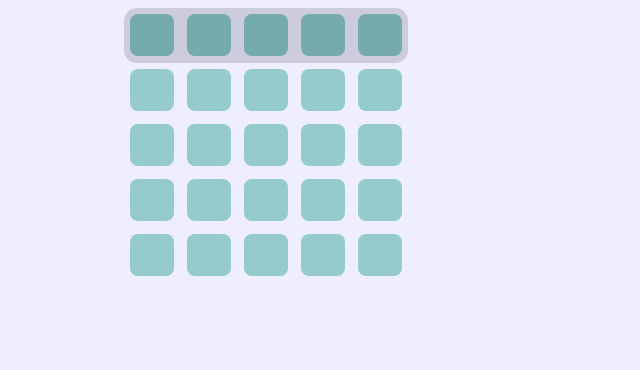
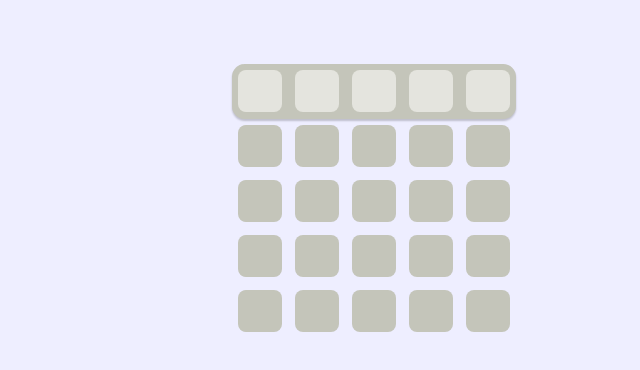
Before and after one commit to guillerplr/letradooo, a React (Vite) app: page / in a window 1280 px wide. Shown: the top 370 px of the page, without its empty margins (266-906 px from the left). Built offline with nearby package versions, Linux system fonts and the light colour scheme.

Commit message:
cores ajustadas e input corrigido

```diff
--- a/src/Game.jsx
+++ b/src/Game.jsx
@@ -4,15 +4,17 @@ import Letra from './input/Letra';
 import Palavra from './input/Palavra';
 
 const Game = () => {
+  function handleSubmit() {
+    console.log('foi');
+  }
+
   return (
-    <section className={styles.container}>
-      <form>
-        <Palavra classe="ativo" />
-        <Palavra disabled />
-        <Palavra disabled />
-        <Palavra disabled />
-        <Palavra disabled />
-      </form>
+    <section className={styles.container} onSubmit={handleSubmit}>
+      <Palavra classe />
+      <Palavra disabled />
+      <Palavra disabled />
+      <Palavra disabled />
+      <Palavra disabled />
     </section>
   );
 };
--- a/src/Game.module.css
+++ b/src/Game.module.css
@@ -1,4 +1,7 @@
 .container {
   max-width: 500px;
-  margin: auto;
+  margin: 4rem auto;
+  display: flex;
+  flex-direction: column;
+  align-items: center;
 }
--- a/src/input/Letra.jsx
+++ b/src/input/Letra.jsx
@@ -6,32 +6,32 @@ const Letra = ({ id, setValue, ...props }) => {
     <>
       <input
         {...props}
+        autoComplete="off"
         id={id}
         name={id}
-        onChange={(event) => {
-          event.preventDefault();
-          console.log(event);
-          setValue(event.target.value);
-          if (document.activeElement.nextSibling != null) {
-            document.activeElement.nextSibling.focus();
-          }
-        }}
         onKeyDown={(tecla) => {
-          tecla.preventDefault();
           switch (tecla.keyCode) {
+            case 13:
+              tecla.preventDefault();
+              console.log('faz a função!');
+              break;
             case 46:
             case 8:
+              tecla.preventDefault();
               setValue('');
               if (document.activeElement.previousSibling != null) {
                 document.activeElement.previousSibling.focus();
               }
               break;
             case 37:
+              tecla.preventDefault();
               if (document.activeElement.previousSibling != null) {
                 document.activeElement.previousSibling.focus();
               }
               break;
             case 39:
+              tecla.preventDefault();
+
               if (document.activeElement.nextSibling != null)
                 document.activeElement.nextSibling.focus();
               break;
@@ -50,5 +50,4 @@ const Letra = ({ id, setValue, ...props }) => {
     </>
   );
 };
-
 export default Letra;
--- a/src/input/Letra.module.css
+++ b/src/input/Letra.module.css
@@ -1,3 +1,8 @@
+/* E4E4DE
+C4C5BA
+1B1B1B
+595f39 */
+
 input {
   width: 2.5rem;
   height: 2.5rem;
@@ -8,27 +13,34 @@ input {
   font-weight: bold;
   margin: 0.4rem;
   color: transparent;
-  text-shadow: 0 0 0  #222831;
+  text-shadow: 0 0 0 #1B1B1B;
   border-radius: 0.5rem;
-  background-color: #76ABAE;
-  transition: .1s ease-out;
-} &:focus{
+  background-color: #E4E4DE;
+  transition: 0.1s ease-out;
+  cursor: default;
+}
+&:focus {
   outline: none;
-} &::selection{
+}
+&::selection {
   background-color: transparent;
 }
 
 input::selection {
-  background-color: #aaa;
-  }
-
-
-input:focus {
-  outline: none;
-  box-shadow: 0 10px 0 -6px #222831;
+  background-color: #E4E4DE;
 }
 
-input:disabled{
-  background-color: #96CBCE;
+input:focus,
+input:hover:focus {
+  outline: none;
+  box-shadow: 0 9px 0px -6px #1B1B1B;
+}
+
+input:hover {
+  box-shadow: 0 10px 0 -8px rgba(0, 0, 0, 0.3);
 
 }
+
+input:disabled {
+  background-color: #C4C5BA;
+}
--- a/src/input/Palavra.module.css
+++ b/src/input/Palavra.module.css
@@ -1,10 +1,8 @@
 .palavra{
-  background-color: #CCD;
+  background-color: #C4C5BA;
+  box-shadow: 0 2px 2px 0px rgba(0, 0, 0, .2);
 }
 
 .outro{
-  display: flex;
-  justify-content: center;
-  width: fit-content;
   border-radius: .8rem;
 }
```
